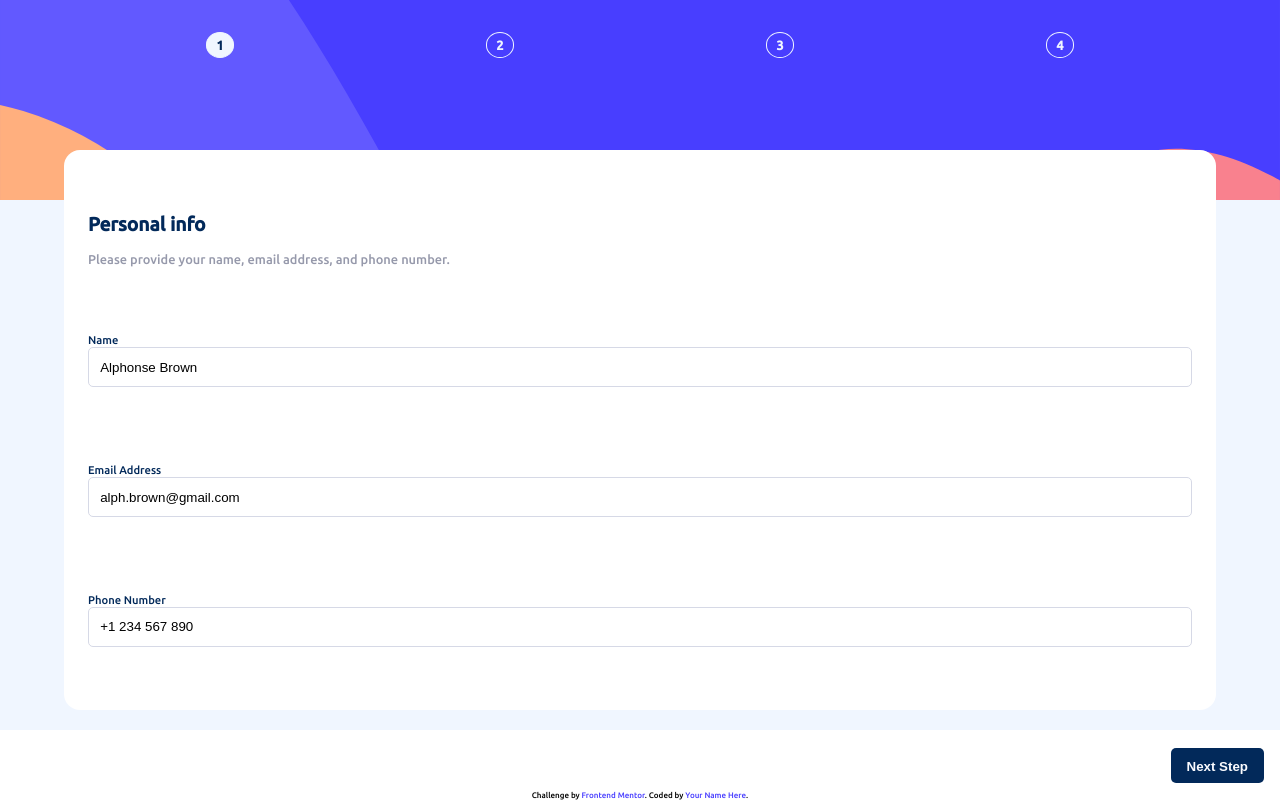
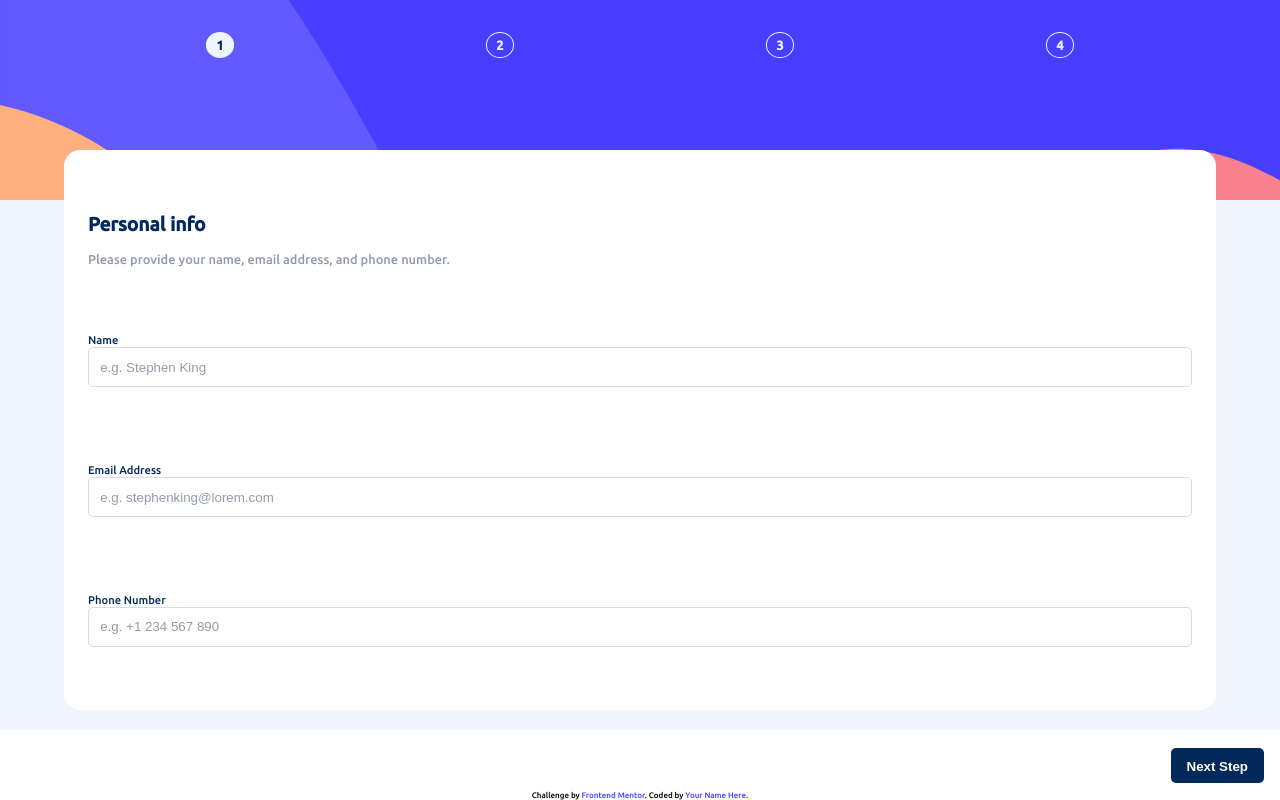
Before and after one commit to Johantsdev/fm-multi-step-form-main, a plain HTML site: page index.html in a window 1280 px wide. Drawn offline with Linux system fonts and the light colour scheme.

Commit message:
taking out the inputs value attributs in step 1

```diff
--- a/index.html
+++ b/index.html
@@ -51,21 +51,21 @@
             <label for="name">Name</label>
             <p>This field is required</p>
           </div>
-          <input value="Alphonse Brown" required id="name" type="text" placeholder="e.g. Stephen King">
+          <input id="name" type="text" placeholder="e.g. Stephen King" required>
         </div>
         <div class="input-group">
           <div class="flex-space-between">
             <label for="email">Email Address</label>
             <p>This field is required</p>
           </div>
-          <input value="alph.brown@gmail.com" required id="email" type="text" placeholder="e.g. stephenking@lorem.com">
+          <input id="email" type="text" placeholder="e.g. stephenking@lorem.com" required>
         </div>
         <div class="input-group">
           <div class="flex-space-between">
             <label for="phoneNumber">Phone Number</label>
             <p>This field is required</p>
           </div>
-          <input value="+1 234 567 890" required id="phoneNumber" type="text" placeholder="e.g. +1 234 567 890">
+          <input id="phoneNumber" type="text" placeholder="e.g. +1 234 567 890" required>
         </div>
       </section>
         <!--Step 1 end -->
```
